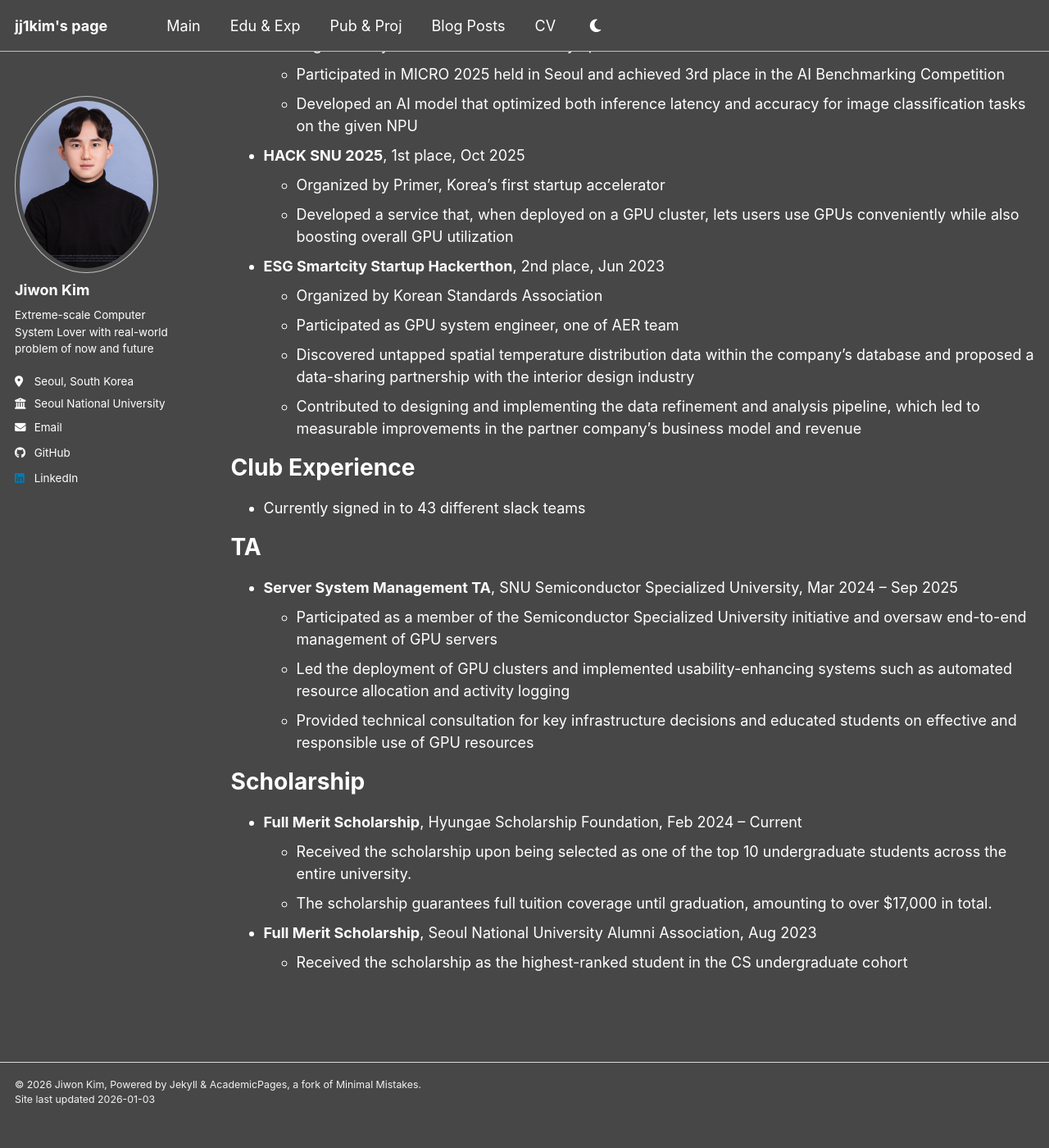
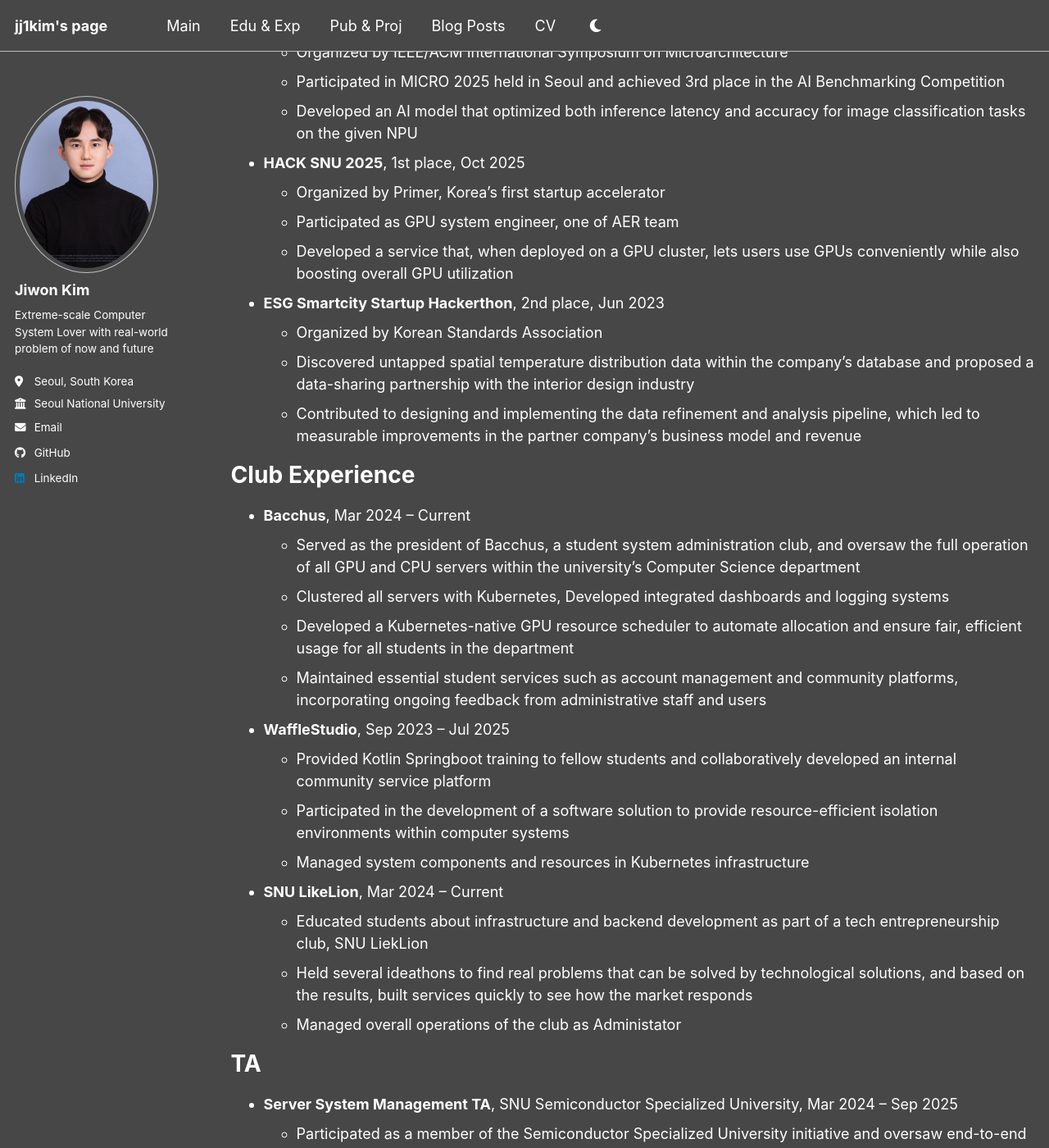
Before and after one commit to jj1kim/jj1kim.github.io, a Jekyll site: the page built from _pages/edu-experience.md, in a window 1280 px wide and 1400 px high, scrolled down 740 px. Shown: the whole window at 82% size. Built offline with Jekyll 4.4.1, drawn with Linux system fonts in a browser that asks for light colours; a script bundle is joined from its source files by our own code; library files that are not in the unit come from our copies; before the commit the page ends 2109 px from its top, so only the background shows below that; some of the changed text lies outside the part shown.

Commit message:
fix edu-exp again

```diff
--- a/_pages/edu-experience.md
+++ b/_pages/edu-experience.md
@@ -9,7 +9,9 @@ author_profile: true
 
 Education
 ======
-* **B.S.** Major in Computer Science & Engineering, Minor in Cvill & Environmental Engineering, Seoul National University, 2029 (Expected)
+* **B.S.** in Seoul National University, 2029 (Expected)
+  * Major in Computer Science & Engineering, Minor in Cvill & Environmental Engineering
+
 * **High School Diploma** in Sejong Science High School, 2022
   * Top STEM-based school in South Korea
   * Early Graduate in 2 year (academic excellance)
@@ -19,12 +21,12 @@ Research experience
 * Dec 2025 - Current : **Undergraduate Researcher**
   * SNU Real-Time Ubiquitous System Laboratory
   * Research about efficient computing system for Mobile SoC with Heterogeneous Accelerator
-  * Supervisor: Chang-Gun Lee
+  * Supervisor : Chang-Gun Lee
 
 * June 2025 – Nov 2025 : **Research Intern**
   * SNU Scalable Computer Architecture Laboratory
   * Research about efficient serving system for LLM using MoE
-  * Supervisor: Jung Ho Ahn
+  * Supervisor : Jung Ho Ahn
 
 Honors & Awards
 ======
@@ -32,18 +34,35 @@ Honors & Awards
   * Organized by IEEE/ACM International Symposium on Microarchitecture
   * Participated in MICRO 2025 held in Seoul and achieved 3rd place in the AI Benchmarking Competition
   * Developed an AI model that optimized both inference latency and accuracy for image classification tasks on the given NPU
+
 * **HACK SNU 2025**, 1st place, Oct 2025
   * Organized by Primer, Korea's first startup accelerator
+  * Participated as GPU system engineer, one of AER team
   * Developed a service that, when deployed on a GPU cluster, lets users use GPUs conveniently while also boosting overall GPU utilization
+
 * **ESG Smartcity Startup Hackerthon**, 2nd place, Jun 2023
   * Organized by Korean Standards Association
-  * Participated as GPU system engineer, one of AER team
   * Discovered untapped spatial temperature distribution data within the company’s database and proposed a data-sharing partnership with the interior design industry
   * Contributed to designing and implementing the data refinement and analysis pipeline, which led to measurable improvements in the partner company’s business model and revenue
 
 Club Experience
 ======
-* Currently signed in to 43 different slack teams
+* **Bacchus**, Mar 2024 – Current
+  * Served as the president of Bacchus, a student system administration club, and oversaw the full operation of all GPU and CPU servers within the university’s Computer Science department
+  * Clustered all servers with Kubernetes, Developed integrated dashboards and logging systems
+  * Developed a Kubernetes-native GPU resource scheduler to automate allocation and ensure fair, efficient usage for all students in the department
+  * Maintained essential student services such as account management and community platforms, incorporating ongoing feedback from administrative staff and users
+
+
+* **WaffleStudio**, Sep 2023 – Jul 2025
+  * Provided Kotlin Springboot training to fellow students and collaboratively developed an internal community service platform
+  * Participated in the development of a software solution to provide resource-efficient isolation environments within computer systems
+  * Managed system components and resources in Kubernetes infrastructure
+
+* **SNU LikeLion**, Mar 2024 – Current
+  * Educated students about infrastructure and backend development as part of a tech entrepreneurship club, SNU LiekLion
+  * Held several ideathons to find real problems that can be solved by technological solutions, and based on the results, built services quickly to see how the market responds
+  * Managed overall operations of the club as Administator
 
 
 TA
```
